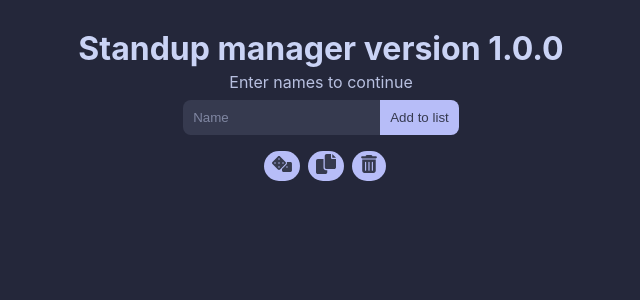
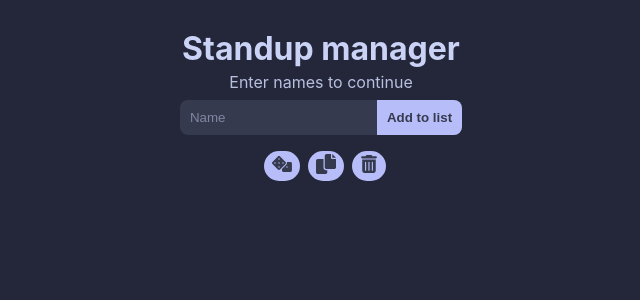
Before and after one commit to araucaria223/standup-manager, a React (Create React App) app: page / in a window 1280 px wide. Shown: the top 300 px of the page, without its empty margins (319-959 px from the left). Built offline with nearby package versions, Linux system fonts and the light colour scheme.

Commit message:
Allowed back button to restore list after clearing

```diff
--- a/src/App.js
+++ b/src/App.js
@@ -2,6 +2,7 @@ import React, { useState } from "react";
 
 function App() {
   const url = new URL(window.location);
+
   let searchParams;
   try {
     searchParams = url.searchParams.get("names").split(",");
@@ -16,11 +17,18 @@ function App() {
   const [names, setNames] = useState(searchParams);
   const [inputValue, setInputValue] = useState("");
 
-  function setQueryParams(params) {
+  function setQueryParams(params, mode = "replace") {
     const url = new URL(window.location);
 
     url.searchParams.set("names", params);
-    window.history.replaceState({}, '', url);
+
+    if (mode == "replace") {
+      window.history.replaceState({}, '', url);
+    } else if (mode == "push") {
+      window.history.pushState({}, '', url)
+    } else {
+      console.error("Invalid query params mode");
+    }
   }
 
   function handleSubmit(event) {
@@ -51,7 +59,7 @@ function App() {
   function handleClear() {
     setNames([]);
 
-    setQueryParams("");
+    setQueryParams("", "push");
   }
 
   function handleListItemDelete(event) {
@@ -75,7 +83,7 @@ function App() {
     <>
       <div className="content-wrapper">
         <div className="title-wrapper">
-          <h1>Standup manager version 1.0.0</h1>
+          <h1>Standup manager</h1>
           <span>Enter names to continue</span>
         </div>
         <div className="nav-wrapper">
@@ -94,7 +102,7 @@ function App() {
               onChange={handleChange}
             ></input>
             <button type="submit" className="add-button">
-              Add to list
+              <strong>Add to list</strong>
             </button>
           </form>
         </div>
```
